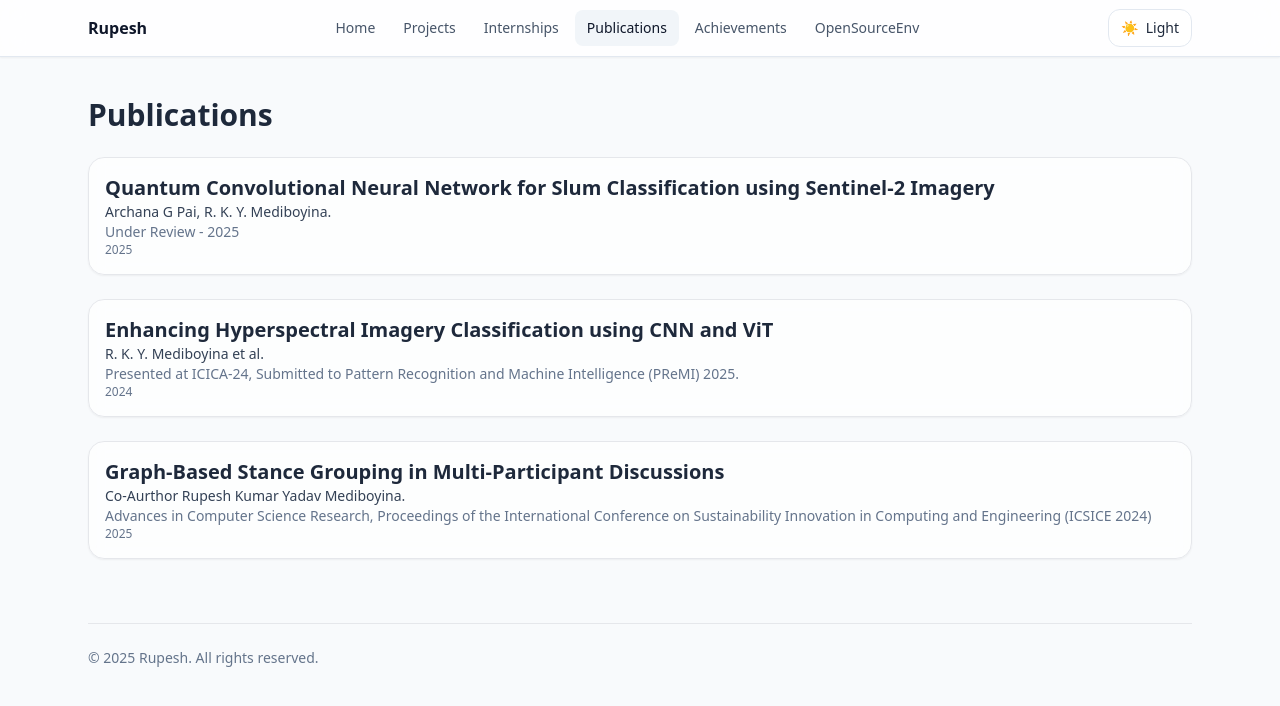
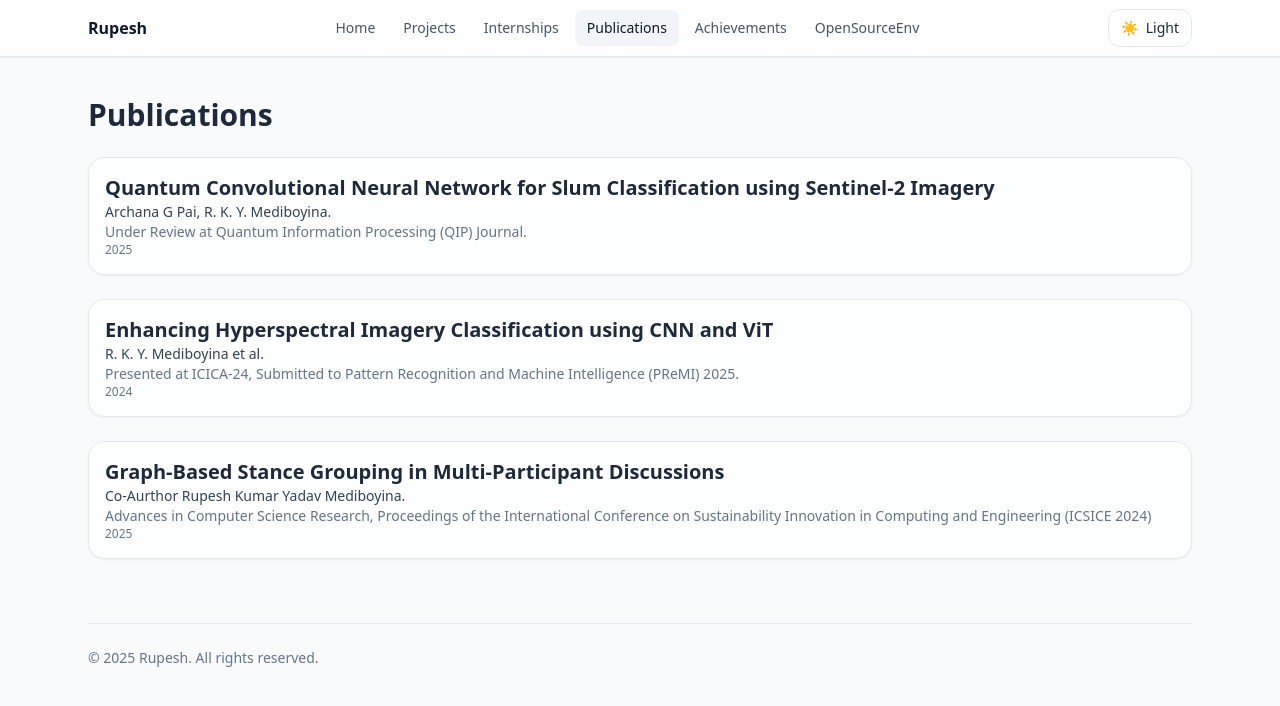
Before and after one commit to Rupesh4604/portfolio, a React (Vite) app: page /publications in a window 1280 px wide. Shown: the top 706 px of the page. Built offline with nearby package versions, Linux system fonts and the light colour scheme; the HTML template or start-up script is replaced by a standard one.

Commit message:
Update venue information for publication entry

```diff
--- a/src/data/publicationsData.js
+++ b/src/data/publicationsData.js
@@ -2,7 +2,7 @@ export const publications = [
   {
     title: "Quantum Convolutional Neural Network for Slum Classification using Sentinel-2 Imagery",
     authors: "Archana G Pai, R. K. Y. Mediboyina.",
-    venue: "Under Review - 2025",
+    venue: "Under Review at Quantum Information Processing (QIP) Journal.",
     year: "2025",
     description:
       "Proposed a Multi-channel Quantum Convolutional Neural Network using TensorFlow Quantum and Cirq for patch-level classification of urban slums from Sentinel-2 imagery.",
```
